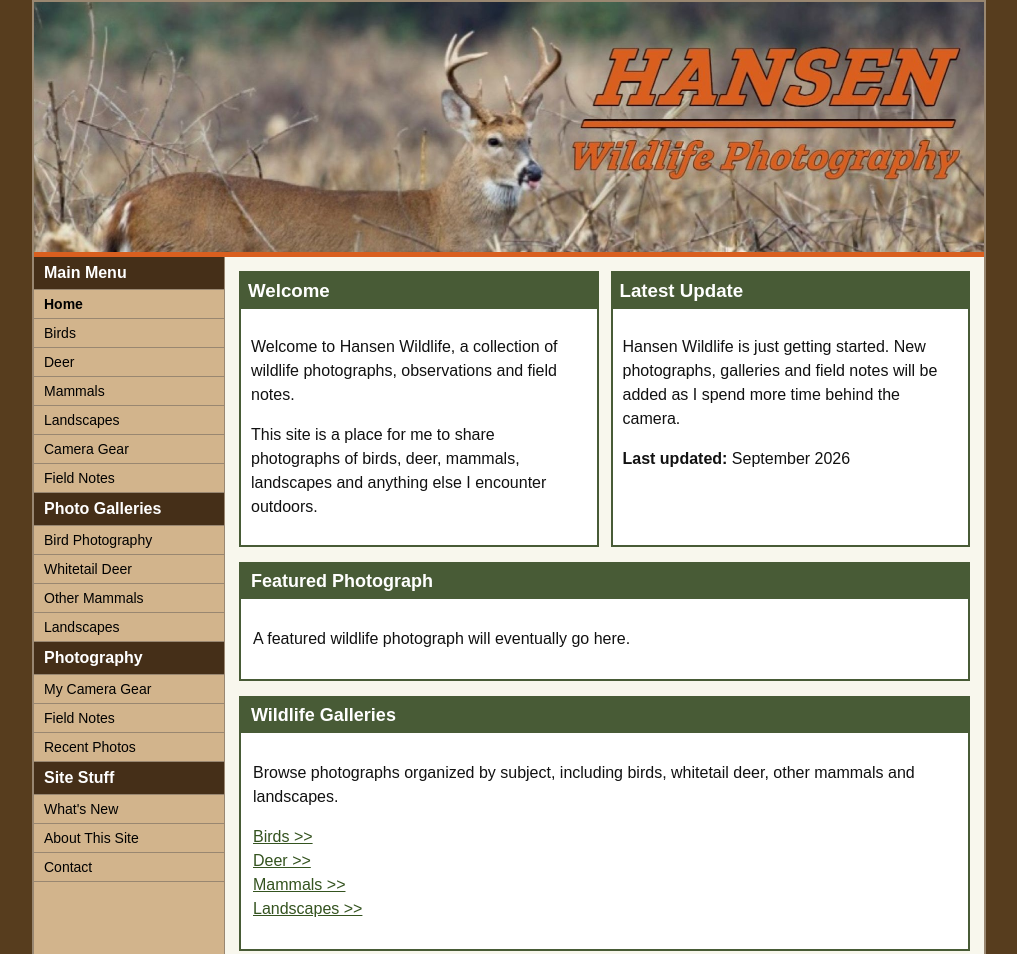
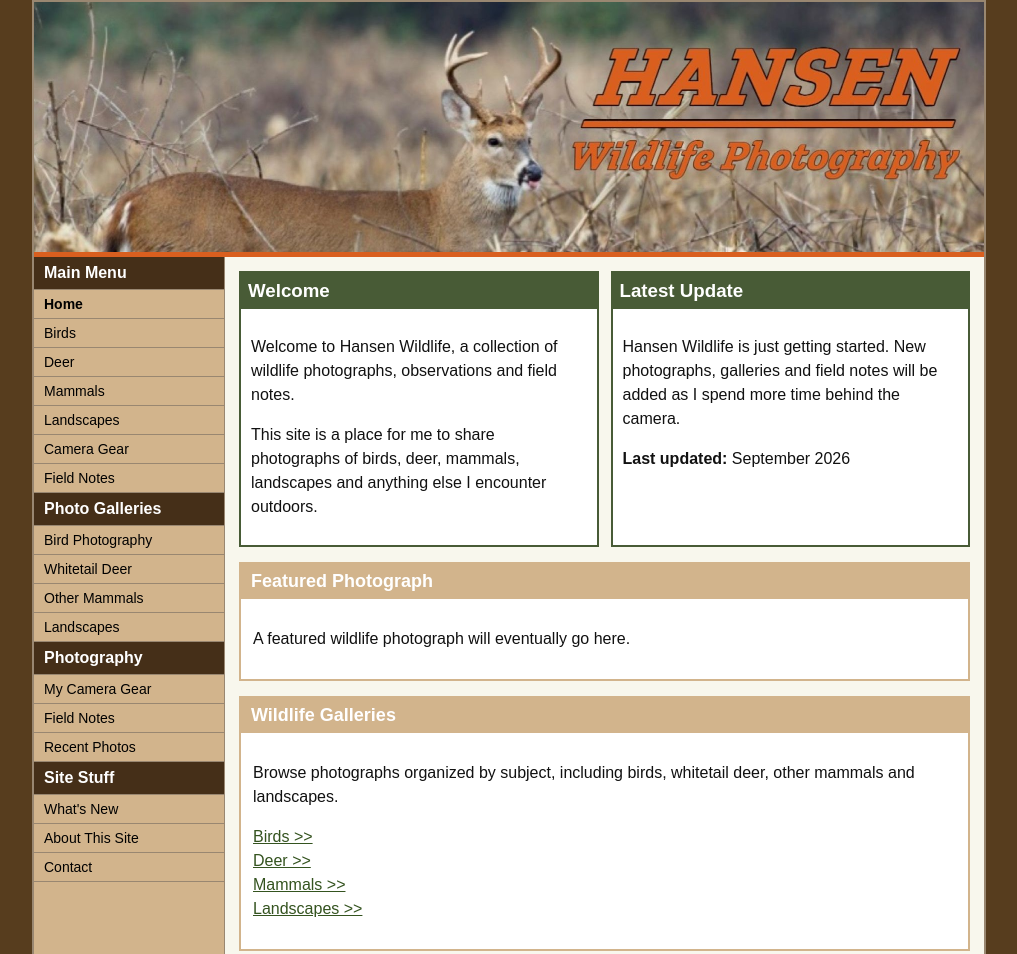
Before and after one commit to JCH2227/hansenwildlife, a plain HTML site: page index.html in a window 1280 px wide. Shown: the top 954 px of the page, without its empty margins (131-1148 px from the left). Drawn offline with Linux system fonts and the light colour scheme.

Commit message:
Change border and background colors in index.html

```diff
--- a/index.html
+++ b/index.html
@@ -92,13 +92,13 @@
 
     /* Old-school content boxes */
     .section-box {
-      border: 2px solid #485b36;
+      border: 2px solid #d2b48c;
       margin-bottom: 15px;
       background-color: white;
     }
 
     .section-heading {
-      background-color: #485b36;
+      background-color: #d2b48c;
       color: white;
       padding: 7px 10px;
       font-weight: bold;
```
